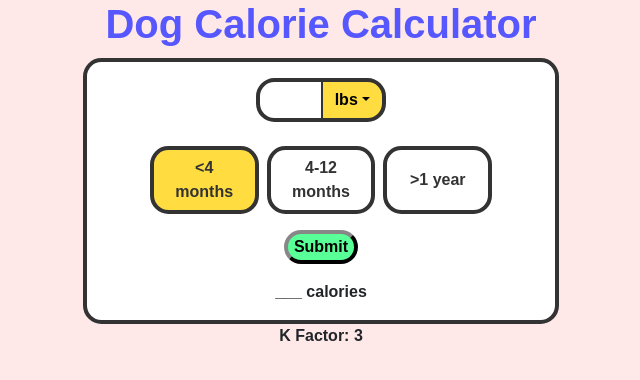
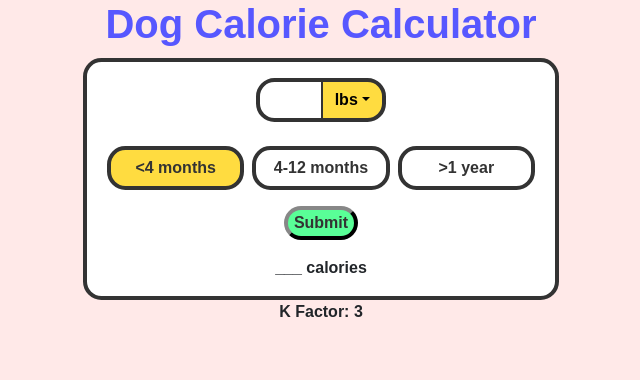
Before and after one commit to Naksp/PupCalCalc, a React (Create React App) app: page / in a window 1280 px wide. Shown: the top 380 px of the page, without its empty margins (319-959 px from the left). Built offline with nearby package versions, Linux system fonts and the light colour scheme; a web font is replaced by a local one.

Commit message:
fix button width issues

```diff
--- a/src/App.scss
+++ b/src/App.scss
@@ -4,7 +4,8 @@ $theme-colors: (
 );
 
 $color-primary-active: #36e275;
-$color-outline: #333;
+$color-dark: #333;
+$color-outline: $color-dark;
 $color-blue: #59FF97;
 $color-blue-active: #ffe368;
 // $color-blue: #33DDFF;
@@ -36,7 +37,7 @@ html {
 
 #app-container {
   max-width: 500px;
-  border: #444;
+  border: $color-outline;
 }
 
 ul {
@@ -87,8 +88,14 @@ font-style: normal;
   font-weight: 700 !important;
 }
 
-.btn-group-primary {
-  color: #333 !important;
+.button-group-primary {
+  width: 100%;
+}
+
+.toggle-button-primary {
+  width: 100%;
+
+  color: $color-dark !important;
 
   border-color: $border-standard-color !important;
   border-width: $border-standard-width !important;
@@ -153,6 +160,7 @@ input[type=number] {
 #submitButton {
   background-color: $color-blue;
   font-weight: 700 !important;
+  color: $border-standard-color;
 
   &:active {
     background-color: $color-blue-active;
--- a/src/App.tsx
+++ b/src/App.tsx
@@ -172,7 +172,7 @@ function App() {
           <h1 className='logo-text'>Dog Calorie Calculator</h1>
         </Row>
         <Card className='border-standard px-3 app-card'>
-          <Row className='row'>
+          <Row>
             <Form onSubmit={handleSubmit}>
               <Row className='mb-4 mt-3 justify-content-center'>
                 <Col className='col-5 col-sm-4'>
@@ -187,10 +187,10 @@ function App() {
               </Row>
               <Row>
                 <Col>
-                  <ButtonGroup className='row justify-content-center mb-3 mb-sm-0'>
+                  <ButtonGroup className='row justify-content-center mb-3 mb-sm-0 button-group-primary'>
                     {ageRadios.map((radio, idx) => (
                       <ToggleButton
-                        className='button button-standard btn-group-primary mx-1 col-12 col-sm-3 mb-1 mb-sm-3'
+                        className='button button-standard toggle-button-primary mx-1 col-12 col-sm-3 mb-1 mb-sm-3'
                         key={radio.value}
                         id={`radio-${radio.value}`}
                         type="radio"
@@ -210,10 +210,10 @@ function App() {
               { isAdult ?
                 <Row>
                   <Col>
-                    <ButtonGroup className='row justify-content-center mb-3 mb-sm-0'>
+                    <ButtonGroup className='row justify-content-center mb-3 mb-sm-0 button-group-primary'>
                       {neuteredRadios.map((radio, idx) => (
                         <ToggleButton
-                          className='button button-standard btn-group-primary mx-1 col-12 col-sm-3 mb-1 mb-sm-3'
+                          className='button button-standard toggle-button-primary mx-1 col-12 col-sm-3 mb-1 mb-sm-3'
                           key={radio.value}
                           id={`radio-${radio.value}`}
                           type="radio"
@@ -235,10 +235,10 @@ function App() {
               { isAdult && neuteredRadioValue ?
                 <Row className='mb-2'>
                   <Col>
-                    <ButtonGroup className='row justify-content-center mb-3 mb-sm-0'>
+                    <ButtonGroup className='row justify-content-center mb-3 mb-sm-0 button-group-primary'>
                       {activityRadios.map((radio, idx) => (
                         <ToggleButton
-                          className='button button-standard btn-group-primary mx-1 col-12 col-sm-3 mb-1 mb-sm-3'
+                          className='button button-standard toggle-button-primary mx-1 col-12 col-sm-3 mb-1 mb-sm-3'
                           key={radio.value}
                           id={`radio-${radio.value}`}
                           type="radio"
```
